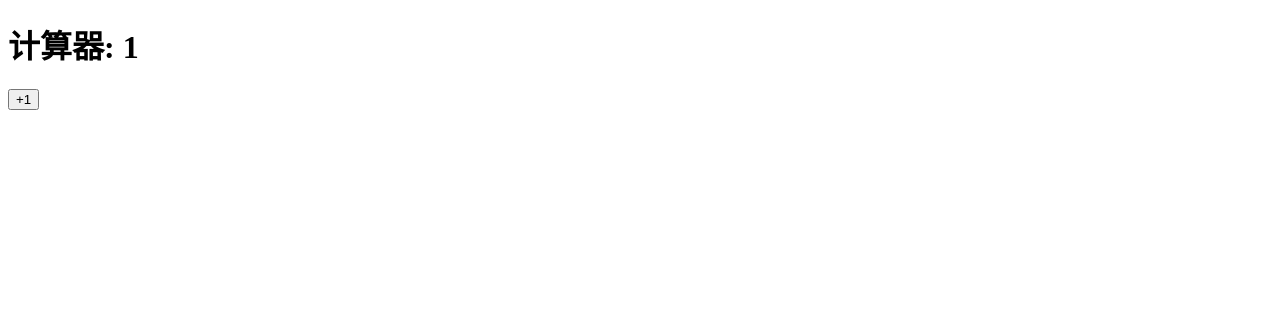
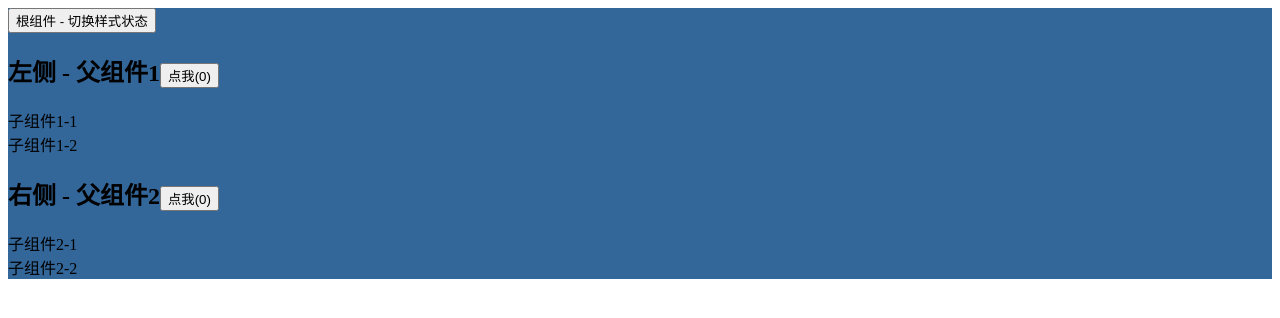
Before and after one commit to ZTzangtao/reactDemo, a React (Create React App) app in the folder react_basic_syntax/my-app/: page / in a window 1280 px wide. Shown: the top 318 px of the page. Built offline with nearby package versions, Linux system fonts and the light colour scheme.

Commit message:
组件更新机制

```diff
--- a/react_basic_syntax/my-app/src/index.js
+++ b/react_basic_syntax/my-app/src/index.js
@@ -115,13 +115,21 @@ import ReactPrinciple from "./js/ReactPrinciple/reactPrinciple";
 //Mouse.propType = {
 //    children: PropTypes.func.isRequired
 //}
+// jsx转换过程
+// const element = <h1 className="greeting">Hello JSX!</h1>
+// const element = React.createElement(
+//     'h1',
+//     {
+//             className: 'greeting'
+//             },
+//     'Hello JSX!'
+// );
+// console.log(element)
+// ReactDOM.render(element, document.getElementById('root'))
 
-
-
-
-class App extends React.Component {
-    render() {
-        return ( <ReactPrinciple />
+// class App extends React.Component {
+//     render() {
+//         return ( <ReactPrinciple />
 // <MousePositionTest />
 //            <div>
 //                <h1>render props 模式</h1>
@@ -162,7 +170,116 @@ class App extends React.Component {
 //
 //            </div>
 
-        );
+//         );
+//     }
+// }
+
+class App extends React.Component {
+    state =  {
+        color: '#369'
+    }
+
+    getColor() {
+        return Math.floor(Math.random() * 256)
+    }
+
+    changeBG = () => {
+        this.setState(() => {
+            return {
+                color: `rgb(${this.getColor()}, ${this.getColor()}, ${this.getColor()})`
+            }
+        })
+    }
+    render() {
+        console.log('根组件')
+        return (
+            <div className="app" style={{backgroundColor: this.state.color}}>
+                <button onClick={this.changeBG}>根组件 - 切换样式状态</button>
+                <div className="app-wrapper">
+                    <Parent1 />
+                    <Parent2 />
+                </div>
+            </div>
+        )
+    }
+}
+
+// -----------------------------------------------左侧-------------------------------------------
+class Parent1 extends React.Component {
+    state = {
+        count: 0
+    }
+
+    handleClick = () => {
+        this.setState(state => ({count: state.count + 1}))
+    }
+    render() {
+        console.log('左侧父组件')
+        return (
+            <div className="parent">
+                <h2>
+                    左侧 - 父组件1
+                    <button onClick={this.handleClick}>点我({this.state.count})</button>
+                </h2>
+                <div className="parent-wrapper">
+                    <Child1 />
+                    <Child2 />
+                </div>
+            </div>
+        )
+    }
+}
+
+class Child1 extends React.Component {
+    render() {
+        console.log('左侧子组件 - 1')
+        return <div className="child">子组件1-1</div>
+    }
+}
+class Child2 extends React.Component {
+    render() {
+        console.log('左侧子组件 - 2')
+        return <div className="child">子组件1-2</div>
+    }
+}
+
+// -----------------------------------------------右侧-------------------------------------------
+
+class Parent2 extends React.Component {
+    state = {
+        count: 0
+    }
+
+    handleClick = () => {
+        this.setState(state => ({count: state.count + 1}))
+    }
+    render() {
+        console.log('右侧父组件')
+        return (
+            <div className="parent">
+                <h2>
+                    右侧 - 父组件2
+                    <button onClick={this.handleClick}>点我({this.state.count})</button>
+                </h2>
+                <div className="parent-wrapper">
+                    <Child3 />
+                    <Child4 />
+                </div>
+            </div>
+        )
+    }
+}
+
+class Child3 extends React.Component {
+    render() {
+        console.log('右侧子组件 - 1')
+        return <div className="child">子组件2-1</div>
+    }
+}
+class Child4 extends React.Component {
+    render() {
+        console.log('右侧子组件 - 2')
+        return <div className="child">子组件2-2</div>
     }
 }
 
```
Also changed, not shown: 1 other file (tests, documents, lock files or other folders).
